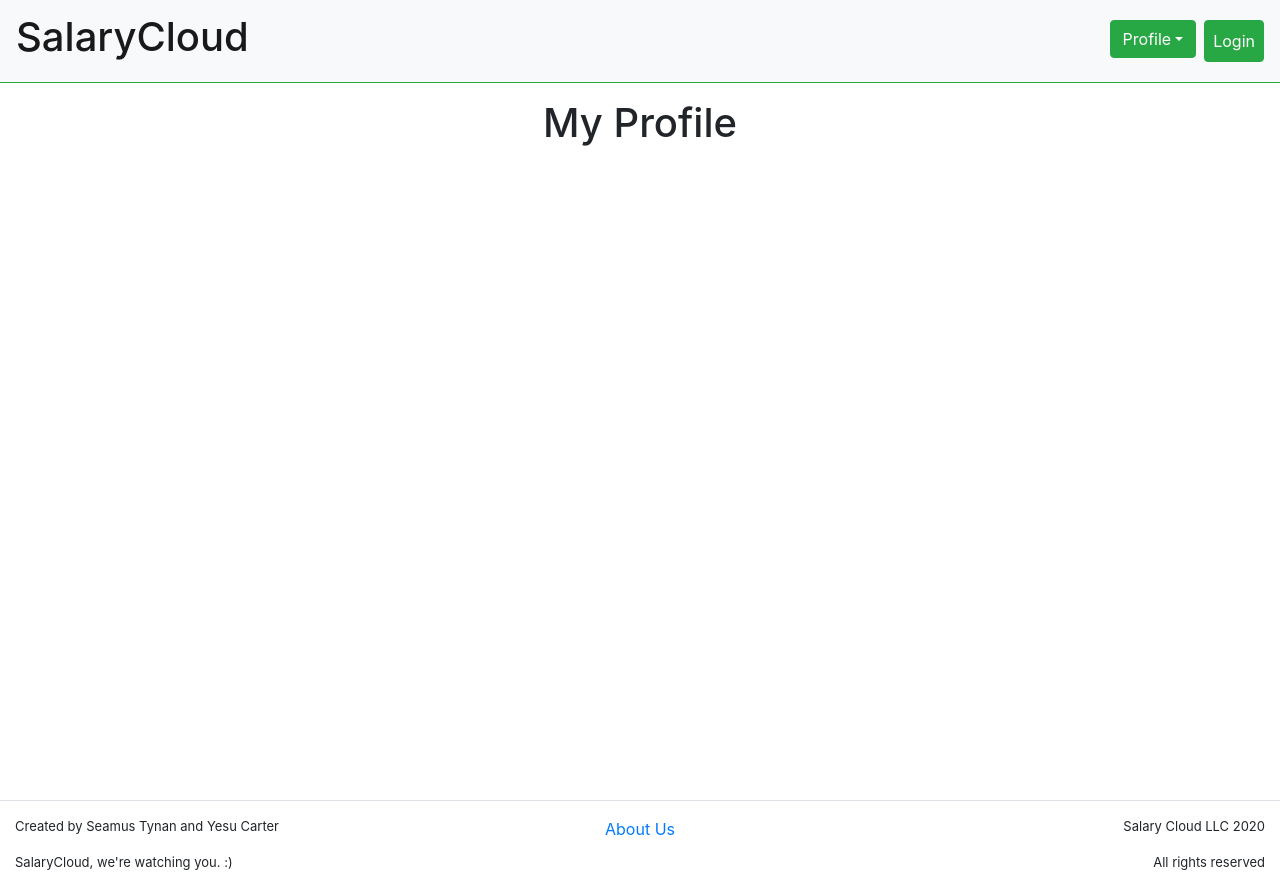
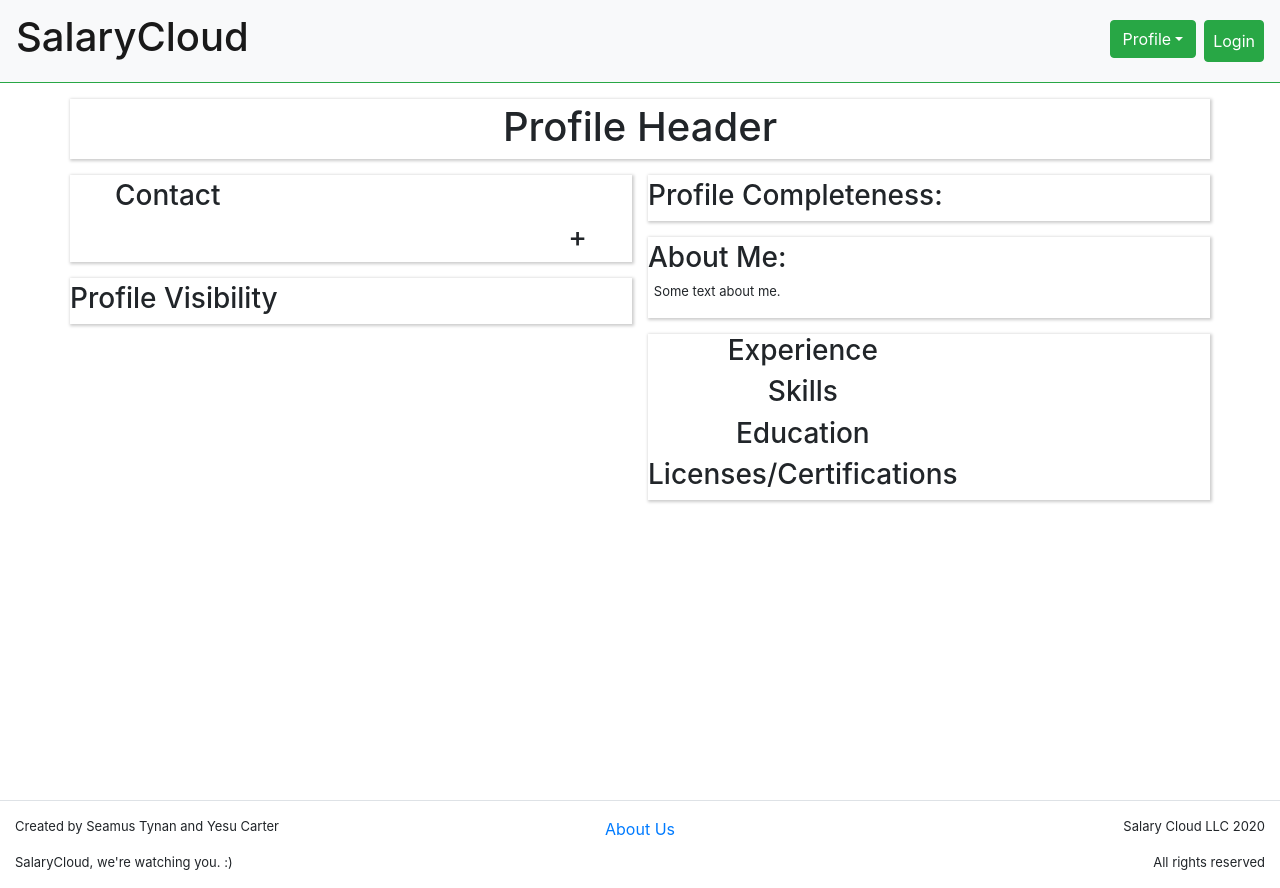
Before and after one commit to stynan27/SalaryCloud, a React (Create React App) app in the folder salary-cloud/: page /MyProfile in a window 1280 px wide. Built offline with nearby package versions, Linux system fonts and the light colour scheme.

Commit message:
Implemented basic component layout for MyProfile page

```diff
--- /dev/null
+++ b/salary-cloud/src/components/myProfile/About.js
@@ -0,0 +1,21 @@
+import React from 'react';
+
+class About extends React.Component {
+    constructor() {
+        super()
+        this.state = {
+
+        }
+      }
+
+    render(){
+        return (
+            <div className="About">
+                <h3 className="mt-1">About Me:</h3>
+                <p>Some text about me.</p>
+            </div>
+        );
+    }
+}
+
+export default About;
--- /dev/null
+++ b/salary-cloud/src/components/myProfile/Contact.js
@@ -0,0 +1,30 @@
+import React from 'react';
+import Container from 'react-bootstrap/Container';
+import Row from 'react-bootstrap/Col';
+import Col from 'react-bootstrap/Col';
+
+class Contact extends React.Component {
+    constructor() {
+        super()
+        this.state = {
+          phoneNumber: "(716)-808-1234",
+        }
+      }
+
+    render(){
+        return (
+            <Container className="Contact">
+                <Row>
+                    <Col className="mt-1" style={{textAlign: "left",}}>
+                        <h3>Contact</h3>
+                    </Col>
+                    <Col className="mt-1" style={{textAlign: "right",}}>
+                        <h3>+</h3>
+                    </Col>
+                </Row>
+            </Container>
+        );
+    }
+}
+
+export default Contact;
--- a/salary-cloud/src/components/myProfile/MyProfileBody.js
+++ b/salary-cloud/src/components/myProfile/MyProfileBody.js
@@ -1,16 +1,45 @@
 import React from 'react';
 import Container from 'react-bootstrap/Container';
 import Row from 'react-bootstrap/Row';
+import Col from 'react-bootstrap/Col';
+
+import ProfileHeader from './ProfileHeader';
+import Contact from './Contact';
+import ProfileCompletion from './ProfileCompletion';
+import ProfileVisibility from './ProfileVisibility';
+import About from './About';
+import RelevantExperience from './RelevantExperience';
 
 function MyProfileBody() {
+    const shadowStyle = {
+        boxShadow: "1px 1px 3px 1px #ccc",
+    };
     return (
         <Container className="ProfileBody"  align="center">
-      <Row className="justify-content-center">
-        <h1 className="mt-3">My Profile</h1>
+            <Row className="mt-3 justify-content-center" style={shadowStyle}>
+                <ProfileHeader />
             </Row>
 
             <Row className="justify-content-center">
-
+                <Col className="mr-2 justify-content-center">
+                    <Row className="mt-3" style={shadowStyle}>
+                        <Contact />
+                    </Row>
+                    <Row className="mt-3" style={shadowStyle}>
+                        <ProfileVisibility />
+                    </Row>
+                </Col>
+                <Col className="ml-2 justify-content-center">
+                    <Row className="mt-3" style={shadowStyle}>
+                        <ProfileCompletion />
+                    </Row>
+                    <Row className="mt-3" style={shadowStyle}>
+                        <About />
+                    </Row>
+                    <Row className="mt-3" style={shadowStyle}>
+                        <RelevantExperience />
+                    </Row>
+                </Col>
             </Row>
         </Container>
     );
--- /dev/null
+++ b/salary-cloud/src/components/myProfile/ProfileCompletion.js
@@ -0,0 +1,20 @@
+import React from 'react';
+
+class ProfileCompletion extends React.Component {
+    constructor() {
+        super()
+        this.state = {
+
+        }
+      }
+
+    render(){
+        return (
+            <div className="ProfileCompletion">
+                <h3 className="mt-1">Profile Completeness: </h3>
+            </div>
+        );
+    }
+}
+
+export default ProfileCompletion;
--- /dev/null
+++ b/salary-cloud/src/components/myProfile/ProfileHeader.js
@@ -0,0 +1,22 @@
+import React from 'react';
+
+class ProfileHeader extends React.Component {
+    constructor() {
+        super()
+        this.state = {
+          name: "Name",
+          title: "Title",
+          location: "Location",
+        }
+      }
+
+    render(){
+        return (
+            <div className="ProfileHeader">
+                <h1 className="mt-1">Profile Header</h1>
+            </div>
+        );
+    }
+}
+
+export default ProfileHeader;
--- /dev/null
+++ b/salary-cloud/src/components/myProfile/ProfileVisibility.js
@@ -0,0 +1,20 @@
+import React from 'react';
+
+class ProfileVisibility extends React.Component {
+    constructor() {
+        super()
+        this.state = {
+
+        }
+      }
+
+    render(){
+        return (
+            <div className="ProfileVisibility">
+                <h3 className="mt-1">Profile Visibility</h3>
+            </div>
+        );
+    }
+}
+
+export default ProfileVisibility;
--- /dev/null
+++ b/salary-cloud/src/components/myProfile/RelevantExperience.js
@@ -0,0 +1,23 @@
+import React from 'react';
+
+class RelevantExperience extends React.Component {
+    constructor() {
+        super()
+        this.state = {
+
+        }
+      }
+
+    render(){
+        return (
+            <div className="RelevantExperience">
+                <h3>Experience</h3>
+                <h3>Skills</h3>
+                <h3>Education</h3>
+                <h3>Licenses/Certifications</h3>
+            </div>
+        );
+    }
+}
+
+export default RelevantExperience;
```
Lines whose indentation alone changed are shown as unchanged.
